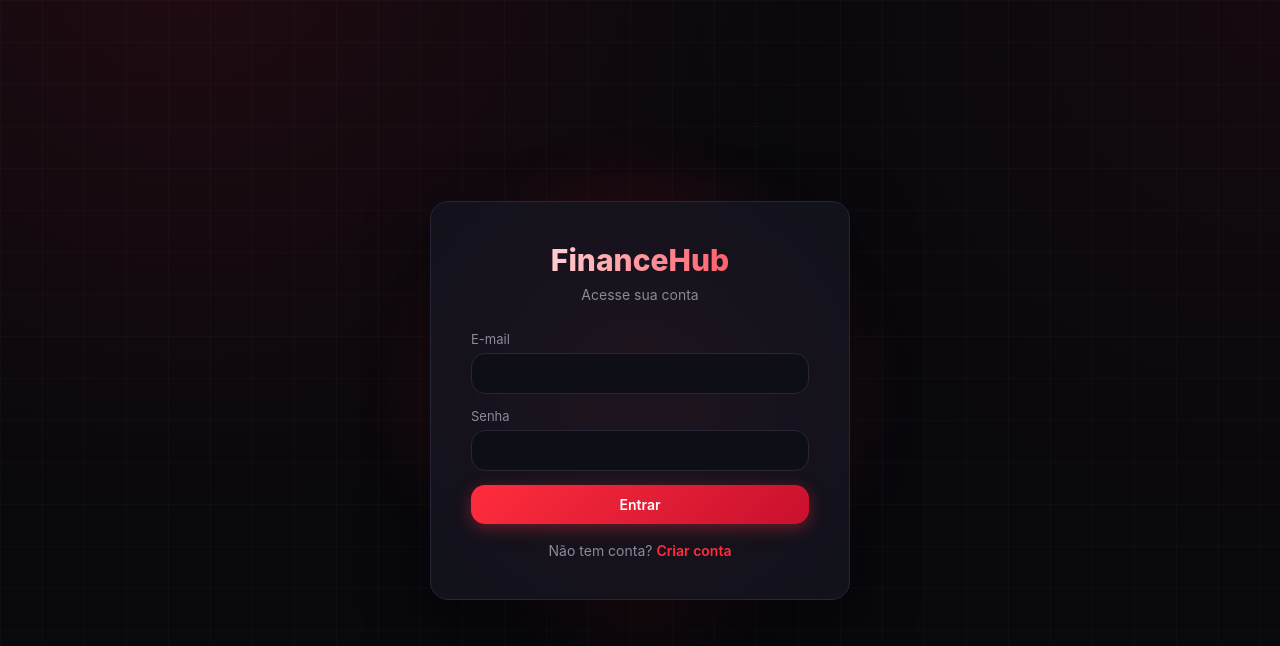
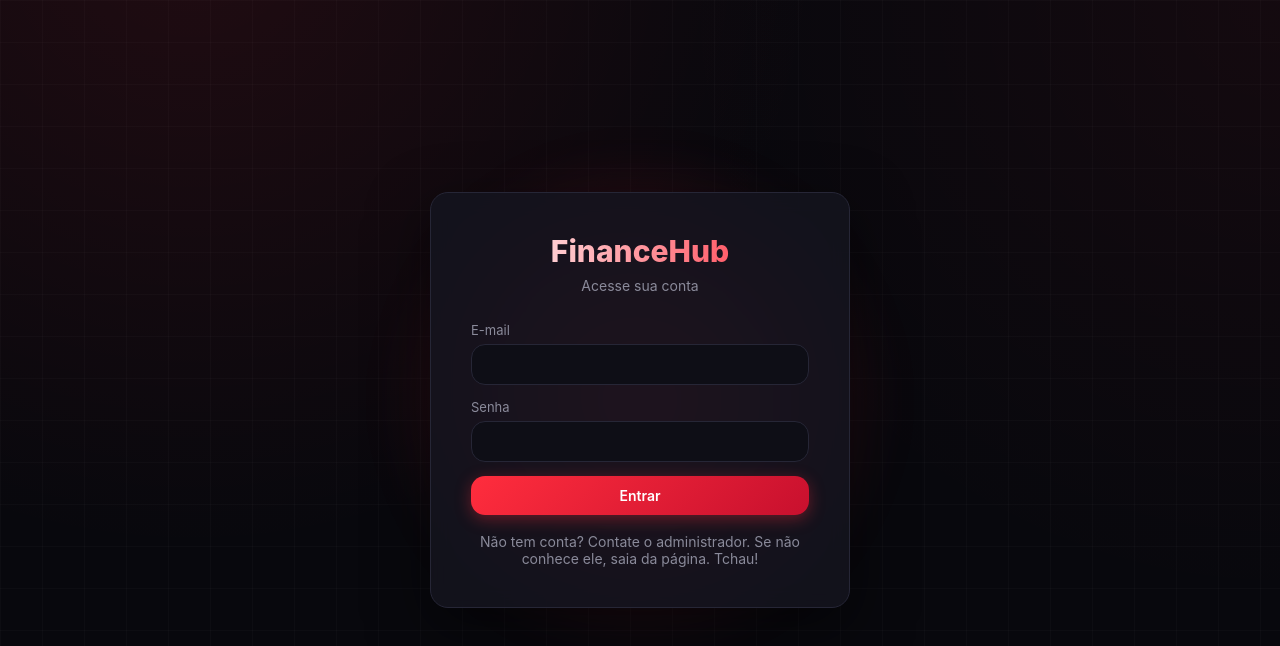
Before and after one commit to GuilhermeMarques94/financehubpro, a React (Vite) app in the folder frontend/: page /login in a window 1280 px wide. Shown: the top 646 px of the page. Built offline with nearby package versions, Linux system fonts and the light colour scheme; no server answers.

Commit message:
Remover botão de cadastro

```diff
--- a/frontend/src/pages/Login.jsx
+++ b/frontend/src/pages/Login.jsx
@@ -126,7 +126,9 @@ export default function Login() {
         <label>Senha</label>
         <input className="input" type="password" value={senha} onChange={e => setSenha(e.target.value)} required />
         <button className="btn" style={{ width: "100%", justifyContent: "center" }}>Entrar</button>
-        <p className="auth-link">Não tem conta? <Link to="/registro">Criar conta</Link></p>
+        <p className="auth-link">Não tem conta? Contate o administrador. Se não conhece ele, saia da página. Tchau!
+  {/* <Link to="/registro">Criar conta</Link> */}
+</p>
       </form>
     </div>
   );
```
